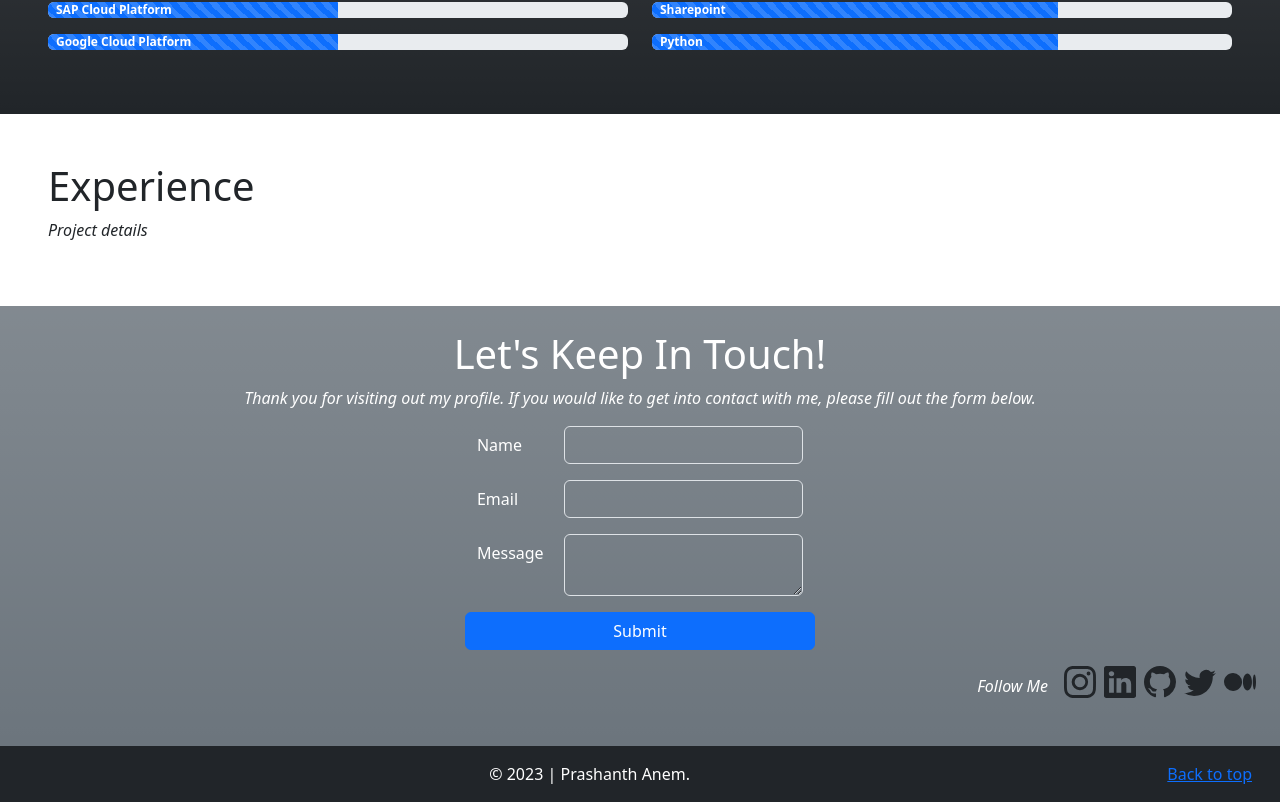
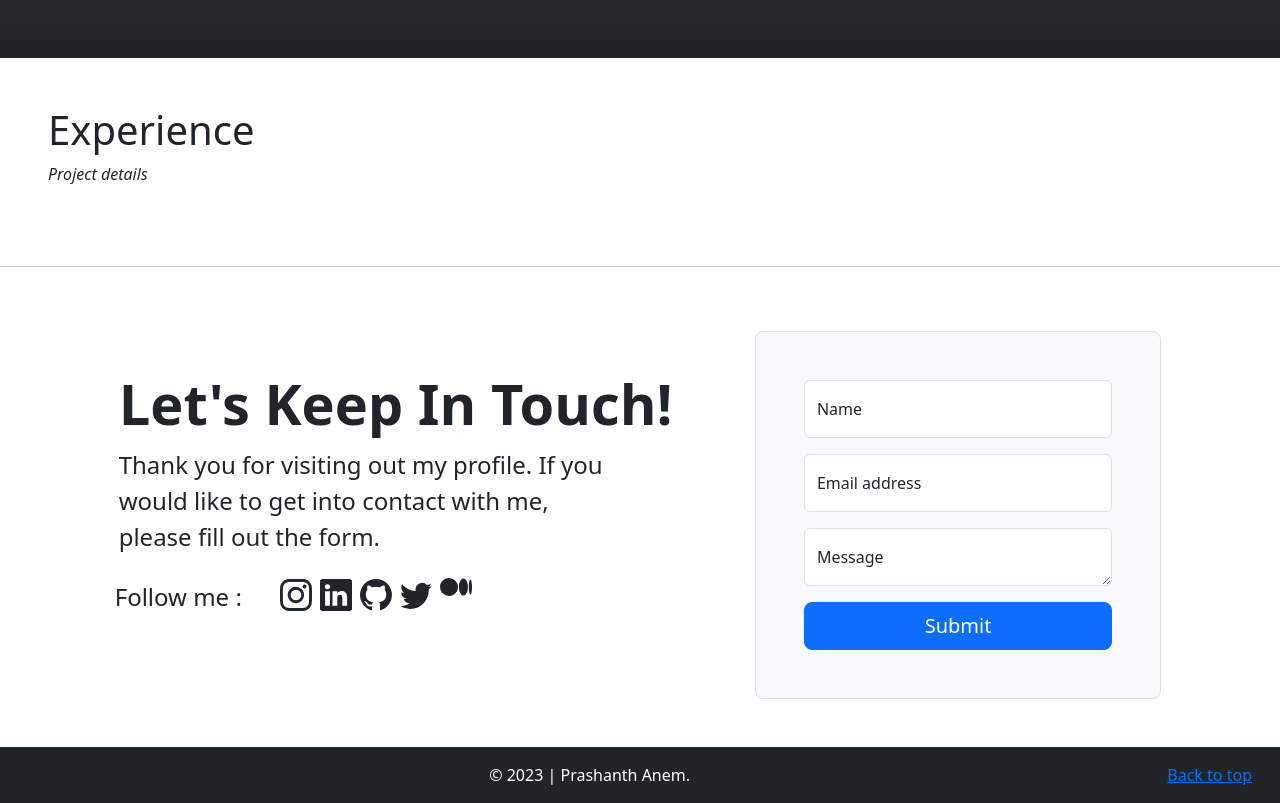
Before and after one commit to prashanthanem/portfolio_angular_15, an Angular app: page / in a window 1280 px wide. Shown: the part 1949-2752 px from the top of the page. Built offline with nearby package versions, Linux system fonts and the light colour scheme.

Commit message:
Contact Form Modified

```diff
--- a/src/app/contact/contact.component.html
+++ b/src/app/contact/contact.component.html
@@ -1,38 +1,12 @@
-<div class="container-fluid p-4 bg-secondary bg-gradient text-white bg-opacity-100" id="contact">
-    <div class="row">
-        <h1 class="fw-normal text-center">Let's Keep In Touch!</h1>
-        <p class="fs-6 fst-italic fw-normal text-center">Thank you for visiting out my profile. If you would like to get
-            into contact with me, please fill out the form below. </p>
-    </div>
-
-    <div class="d-flex justify-content-center align-items-center mb-3">
-        <form>
+<div class="container col-xl-10 col-xxl-8" id="contact">
+    <div class="row align-items-center g-lg-5 py-5">
+        <div class="col-lg-7 text-center text-lg-start">
+            <h1 class="display-4 fw-bold lh-1 mb-3">Let's Keep In Touch!</h1>
+            <p class="col-lg-10 fs-4">Thank you for visiting out my profile. If you would like to get into contact with
+                me, please fill out the form.</p>
             <div class="row mb-3">
-                <label for="inputName" class="col-sm-3 col-form-label">Name</label>
-                <div class="col-sm-9">
-                    <input type="text" class="form-control bg-transparent" id="inputName" required />
-                </div>
-            </div>
-            <div class="row mb-3">
-                <label for="inputEmail" class="col-sm-3 col-form-label">Email</label>
-                <div class="col-sm-9">
-                    <input type="email" class="form-control bg-transparent" id="inputEmail" required />
-                </div>
-            </div>
-            <div class="row mb-3">
-                <label for="inputMessage" class="col-sm-3 col-form-label">Message</label>
-                <div class="col-sm-9">
-                    <textarea class="form-control bg-transparent" id="inputMessage" required></textarea>
-                </div>
-            </div>
-            <div class="row">
-                <button type="submit" class="btn btn-primary">Submit</button>
-            </div>
-        </form>
-    </div>
-
-    <div class="d-flex justify-content-end">
-        <p class="fs-6 fst-italic fw-normal text-center p-2">Follow Me </p>
+                <p class="col-lg-3 fs-4 p-2">Follow me : </p>
+                <div class="col-lg-6">
                     <a href="#">
                         <svg xmlns="http://www.w3.org/2000/svg" width="32" height="32" fill="currentColor"
                             class="bi bi-instagram text-dark ms-2" viewBox="0 0 16 16">
@@ -63,12 +37,31 @@
                     </a>
                     <a href="#">
                         <svg xmlns="http://www.w3.org/2000/svg" width="32" height="32" fill="currentColor"
-            class="bi bi-medium text-dark ms-2" viewBox="0 0 16 16">
+                            class="bi bi-medium text-dark ms-2 mb-3" viewBox="0 0 16 16">
                             <path
                                 d="M9.025 8c0 2.485-2.02 4.5-4.513 4.5A4.506 4.506 0 0 1 0 8c0-2.486 2.02-4.5 4.512-4.5A4.506 4.506 0 0 1 9.025 8zm4.95 0c0 2.34-1.01 4.236-2.256 4.236-1.246 0-2.256-1.897-2.256-4.236 0-2.34 1.01-4.236 2.256-4.236 1.246 0 2.256 1.897 2.256 4.236zM16 8c0 2.096-.355 3.795-.794 3.795-.438 0-.793-1.7-.793-3.795 0-2.096.355-3.795.794-3.795.438 0 .793 1.699.793 3.795z" />
                         </svg>
                     </a>
                 </div>
+            </div>
+        </div>
+        <div class="col-md-10 mx-auto col-lg-5">
+            <form class="p-4 p-md-5 border rounded-3 bg-light">
+                <div class="form-floating mb-3">
+                    <input type="text" class="form-control" id="floatingInput1" placeholder="PrashanthAnem" required>
+                    <label for="floatingInput1">Name</label>
+                </div>
+                <div class="form-floating mb-3">
+                    <input type="email" class="form-control" id="floatingInput" placeholder="name@example.com" required>
+                    <label for="floatingInput">Email address</label>
+                </div>
+                <div class="form-floating mb-3">
+                    <textarea class="form-control" id="inputMessage" placeholder="Message" required></textarea>
+                    <label for="inputMessage">Message</label>
+                </div>
 
-
+                <button class="w-100 btn btn-lg btn-primary" type="submit">Submit</button>
+            </form>
         </div>
+    </div>
+</div>
--- a/src/app/experience/experience.component.html
+++ b/src/app/experience/experience.component.html
@@ -4,3 +4,4 @@
         <p class="fs-6 fst-italic fw-normal">Project details </p>
     </div>
 </div>
+<hr class="featurette-divider">
--- a/src/app/skills/skills.component.html
+++ b/src/app/skills/skills.component.html
@@ -1,7 +1,7 @@
 <div class="container-fluid p-5 bg-gradient text-bg-dark" id="skills">
     <div class="row">
-        <h1 class="fw-normal text-center">Skills</h1>
-        <div class="col-lg-6 col-md-6">
+        <h1 class="col-lg-4 fw-normal align-items-center justify-content-center d-flex">Skills</h1>
+        <div class="col-lg-4 col-md-6">
             <h4 class="fw-normal">Frameworks</h4>
             <div class="mb-3 progress" role="progressbar" aria-label="Default striped example" aria-valuenow="10"
                 aria-valuemin="0" aria-valuemax="100">
@@ -32,7 +32,7 @@
             <div class="ps-2 fw-bold text-start progress-bar progress-bar-striped" style="width: 50%">Google Cloud Platform</div>
         </div>
         </div>
-        <div class="col-lg-6 col-md-6">
+        <div class="col-lg-4 col-md-6">
             <h4 class="fw-normal">Web Development</h4>
             <div class="mb-3 progress" role="progressbar" aria-label="Default striped example" aria-valuenow="10"
                 aria-valuemin="0" aria-valuemax="100">
```
Lines whose indentation alone changed are shown as unchanged.
